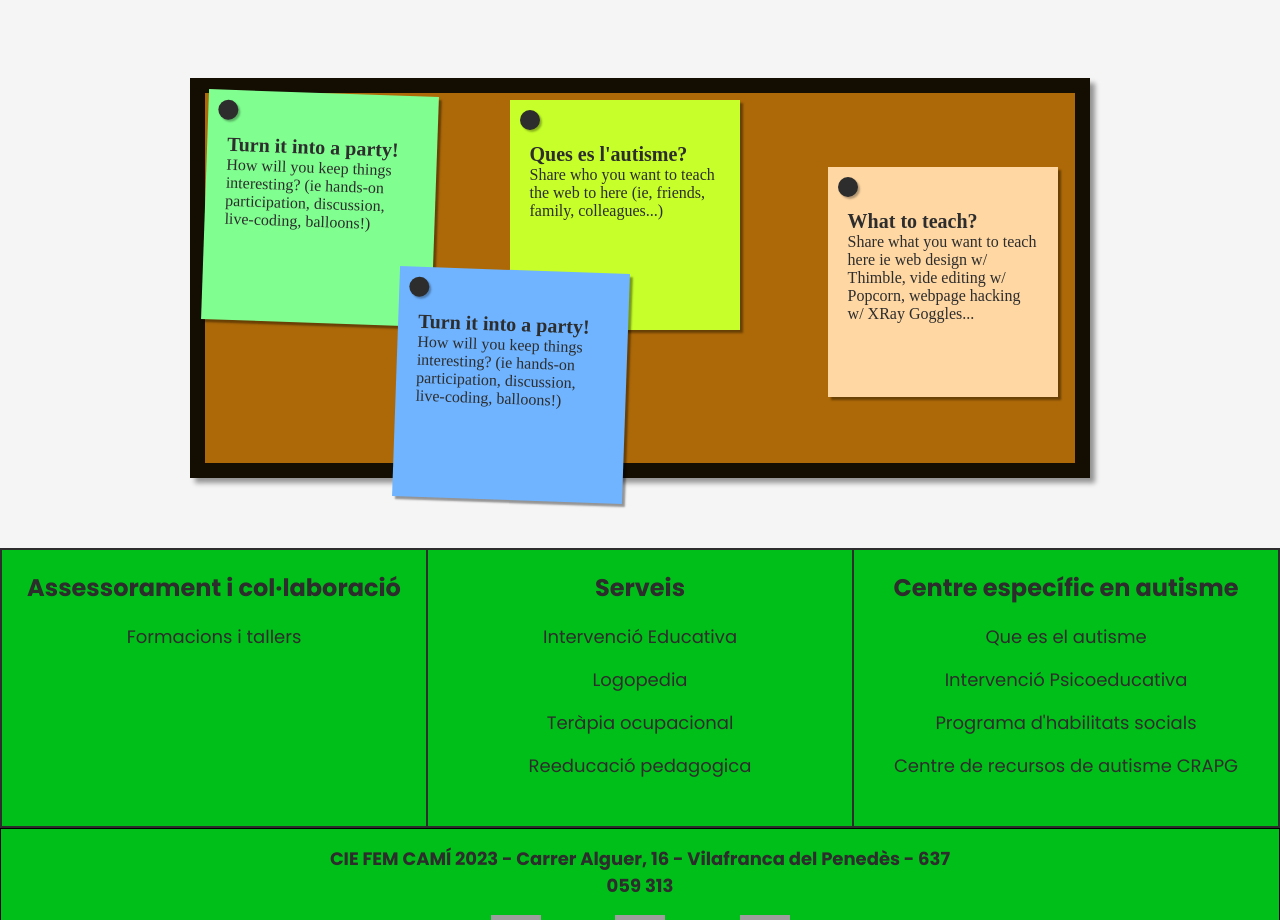
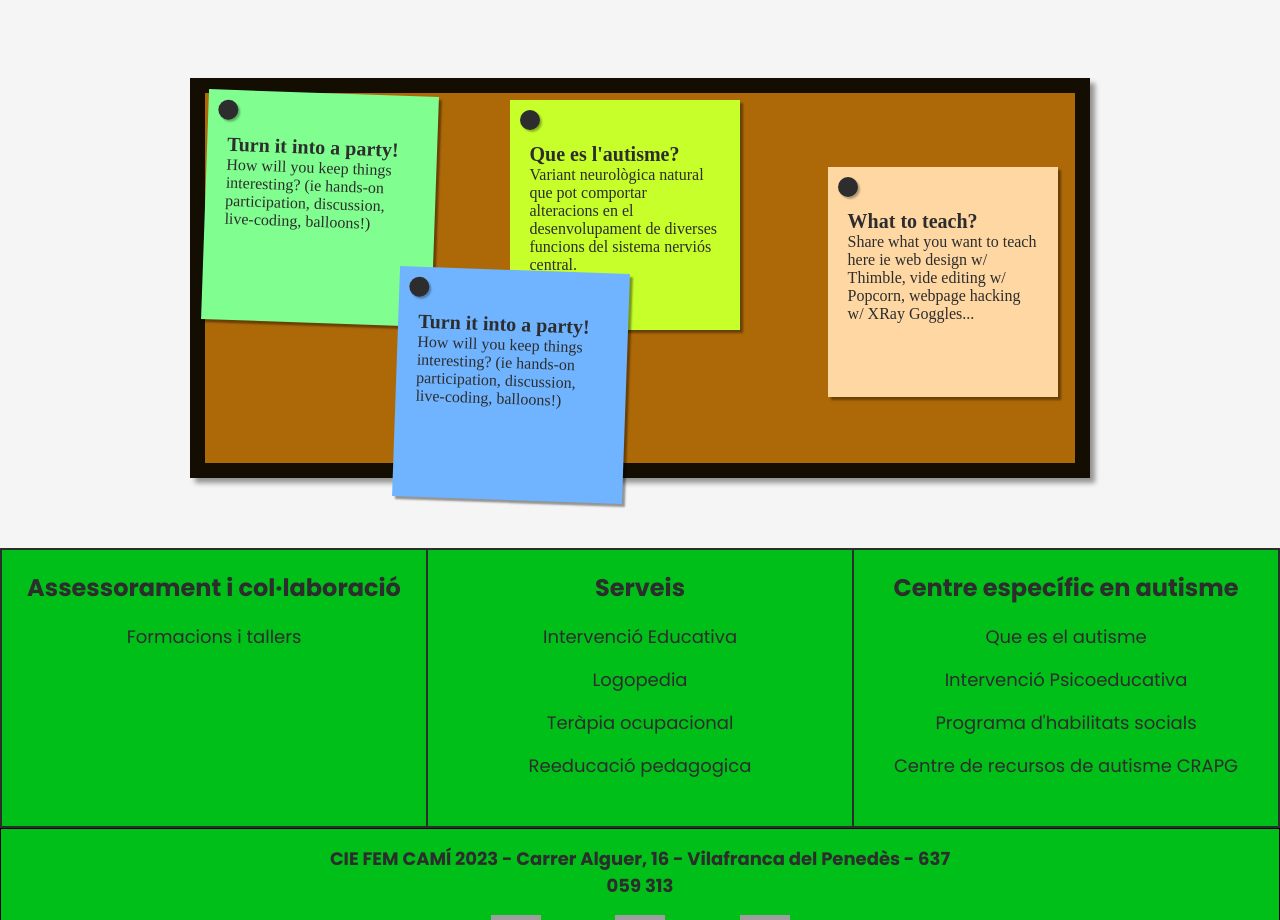
Before and after one commit to ozillo/femCami, a React (Vite) app: page /serveis in a window 1280 px wide. Shown: the part 3482-4402 px from the top of the page. Built offline with nearby package versions, Linux system fonts and the light colour scheme; grey boxes are pictures that could not be loaded; a web font is replaced by a local one.

Commit message:
Change text

```diff
--- a/src/components/Board/Board.jsx
+++ b/src/components/Board/Board.jsx
@@ -10,12 +10,11 @@ export const Board = () => {
 
                     <h1>
                         <br />
-                        Ques es l'autisme?
+                        Que es l'autisme?
                     </h1>
 
                     <p>
-                        Share who you want to teach the web to here (ie,
-                        friends, family, colleagues...)
+                    Variant neurològica natural que pot comportar alteracions en el desenvolupament de diverses funcions del sistema nerviós central.
                     </p>
                 </div>
 
--- a/src/components/Footer/Footer.jsx
+++ b/src/components/Footer/Footer.jsx
@@ -5,7 +5,7 @@ import React from "react";
 const Footer = () => {
     return (
         <footer>
-            {/* <WaveBackground /> */}
+             {/* <WaveBackground />  */}
             {/* <div class="custom-shape-divider-top-1708371836">
                 <svg
                     data-name="Layer 1"
--- a/src/components/WaveBackground/WaveBackground.css
+++ b/src/components/WaveBackground/WaveBackground.css
@@ -1,6 +1,6 @@
 .background-wave {
-  position: absolute;
-  z-index: -1;
+  position: relative;
+  z-index: 1;
   top: 0;
   left: 0;
   right: 0;
@@ -9,6 +9,7 @@
 
 .background-wave svg {
   position: absolute;
+  z-index: -1;
   top: 0;
   left: 0;
   width: 100%;
--- a/src/pages/Autismo.css
+++ b/src/pages/Autismo.css
@@ -120,6 +120,7 @@ text-shadow: 5px 5px var(--primary-green)
 }
 .div-align-img-p {
     display: flex;
+    flex-wrap: wrap;
     position: relative;
     height: 400px;
     width: 50%;
@@ -189,6 +190,7 @@ text-shadow: 5px 5px var(--primary-green)
     z-index: -1;
 }
 
+
 @media (max-width: 700px) {
     .section-title-description-page {
         min-height: 47vh;
```
